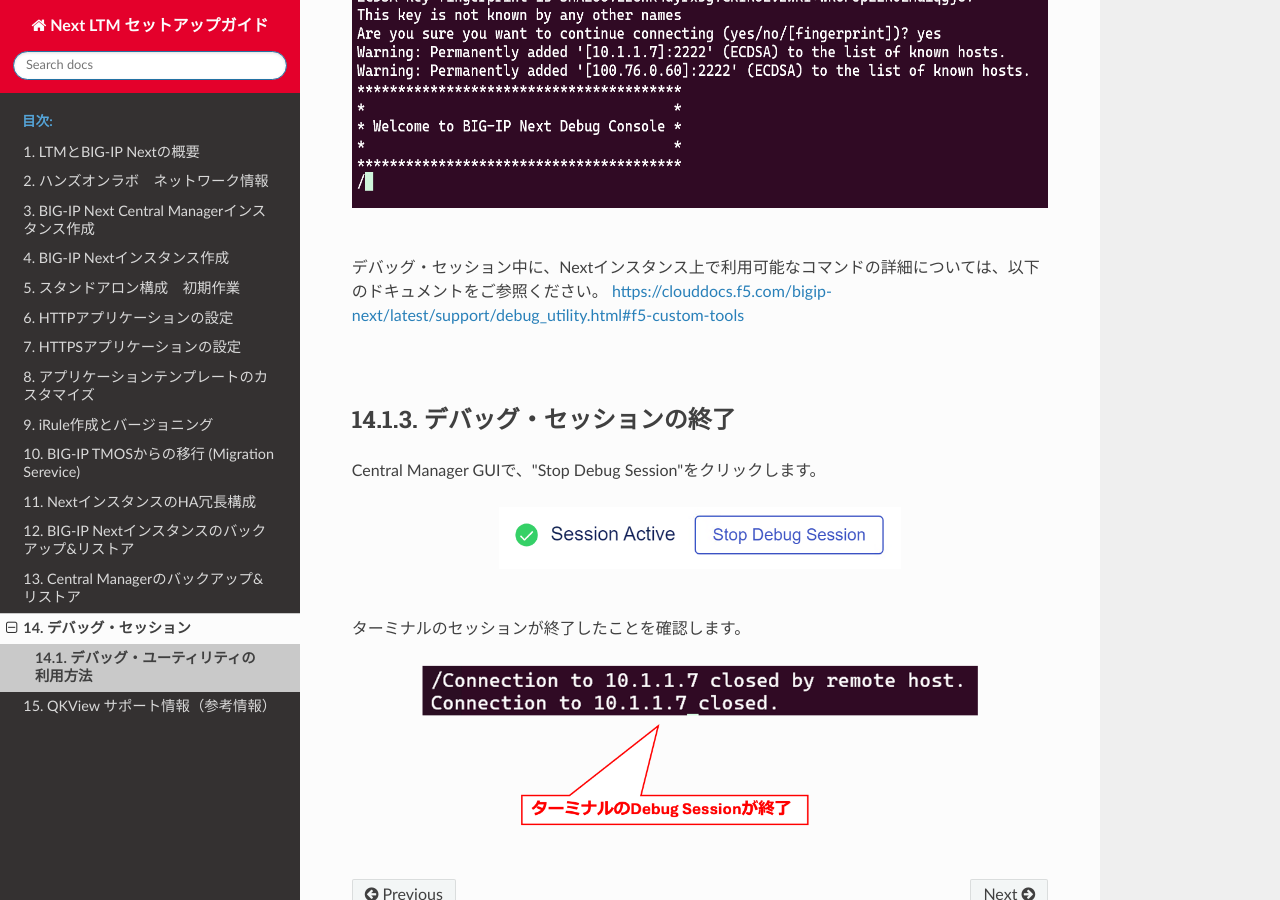
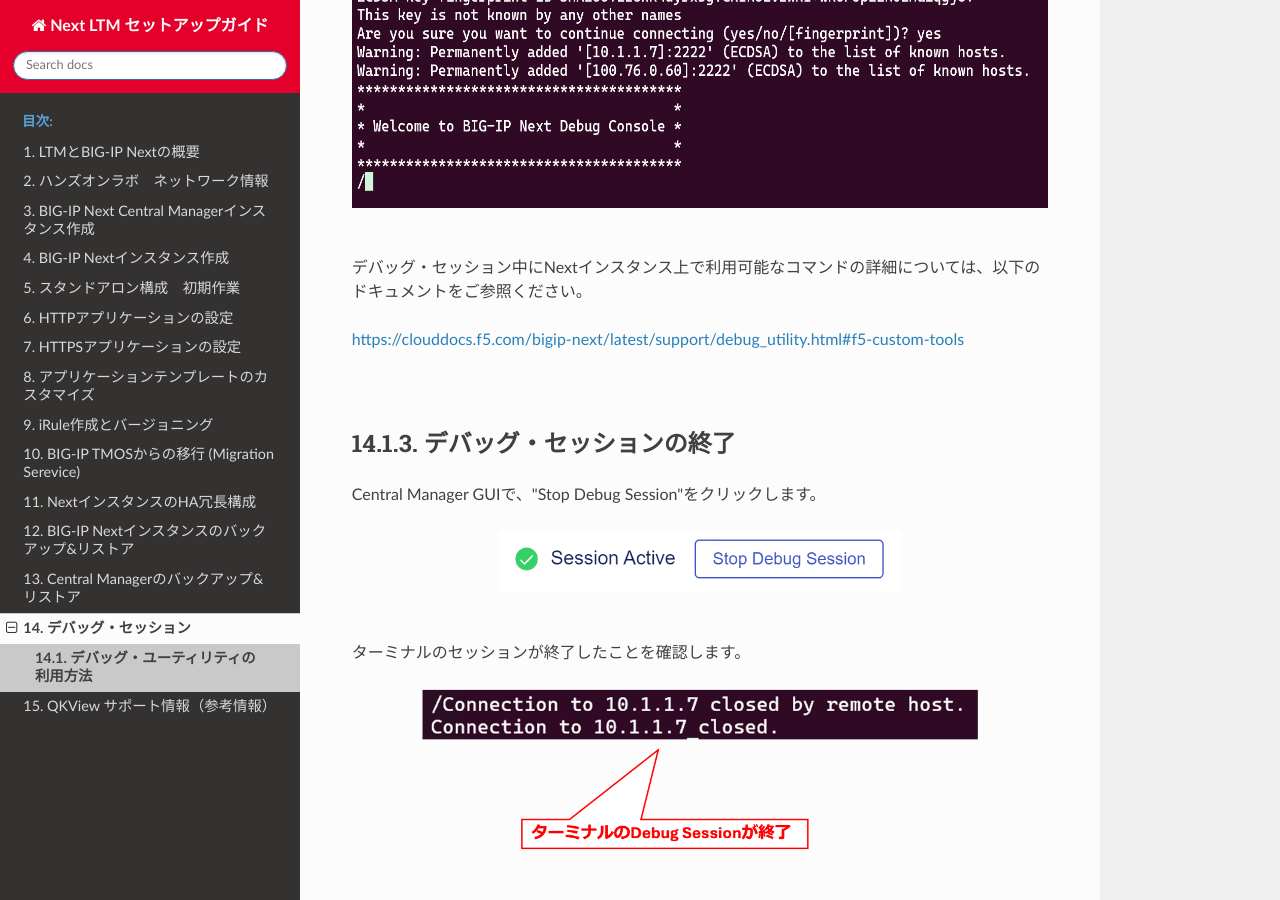
Before and after one commit to ttsuji777/ltmnext-setup-dev, a Sphinx documentation site: the page built from docs/content14/module01/module01.rst, in a window 1280 px wide and 900 px high, scrolled down 2874 px. Built offline with Sphinx 7.4.7 and the Read the Docs theme 2.0.0, drawn with Linux system fonts in a browser that asks for light colours.

Commit message:
modify a file

```diff
--- a/docs/content14/module01/module01.rst
+++ b/docs/content14/module01/module01.rst
@@ -56,7 +56,8 @@
 
 
 |
-デバッグ・セッション中に、Nextインスタンス上で利用可能なコマンドの詳細については、以下のドキュメントをご参照ください。
+デバッグ・セッション中にNextインスタンス上で利用可能なコマンドの詳細については、以下のドキュメントをご参照ください。
+
 https://clouddocs.f5.com/bigip-next/latest/support/debug_utility.html#f5-custom-tools
 
 |
```
